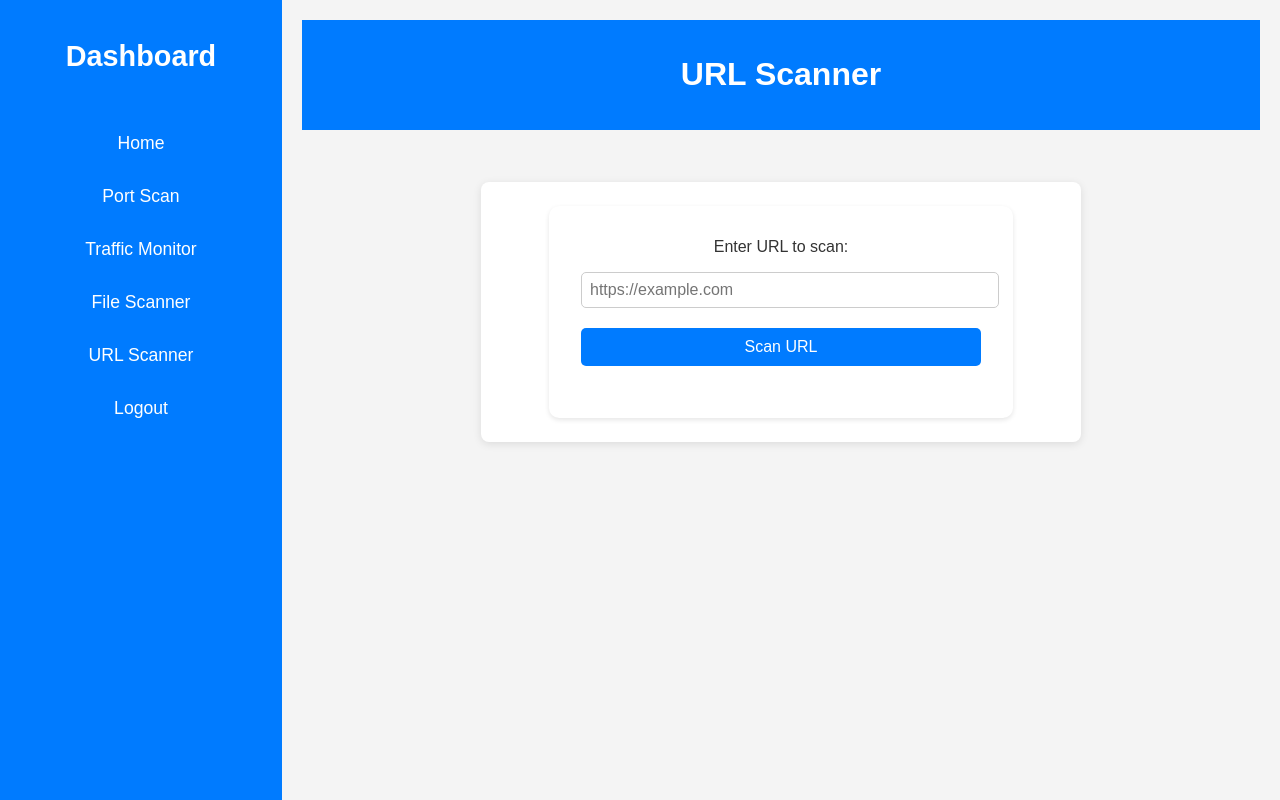
After one commit to YOUSSIFBB/Final-Year-Project-, a Flask app: page /url-scan in a window 1280 px wide. The commit adds this page. Run offline with Flask 3, Linux system fonts and the light colour scheme.

Commit message:
URL scanner
Added new URL scanner functionality

```diff
--- a/app.py
+++ b/app.py
@@ -8,6 +8,9 @@ import requests
 import time
 import hashlib
 from flask_cors import CORS
+import requests
+import base64
+
 
 app = Flask(__name__)
 app.secret_key = 'My_secret_key'
@@ -401,5 +404,55 @@ def download_report():
 
 
 
+#URL scanner
+@app.route('/url-scan', methods=['GET','POST'])
+def url_scan():
+    verdict = None
+    report = None
+
+    if request.method == 'POST':
+        url_to_scan = request.form['url']
+        headers = {"x-apikey": VT_API_KEY}
+        data = {"url": url_to_scan}
+
+        # 1) Submit URL for analysis
+        post = requests.post('https://www.virustotal.com/api/v3/urls',
+                              headers=headers, data=data)
+        if post.status_code == 200:
+            scan_id = post.json()['data']['id']
+
+            # 2) Poll until status == completed
+            for _ in range(10):
+                analysis = requests.get(
+                    f'https://www.virustotal.com/api/v3/analyses/{scan_id}',
+                    headers=headers
+                ).json()
+
+                if analysis['data']['attributes']['status'] == 'completed':
+                    report = analysis
+                    break
+                time.sleep(2)
+        else:
+            flash('Failed to submit URL for scanning', 'error')
+
+        # 3) Derive a simple verdict
+        if report:
+            stats = report['data']['attributes']['stats']
+            if stats.get('malicious', 0) > 0:
+                verdict = 'Malicious'
+            elif stats.get('suspicious', 0) > 0:
+                verdict = 'Suspicious'
+            else:
+                verdict = 'Safe'
+        else:
+            verdict = 'Unknown'
+
+    return render_template('urlScan.html',
+                           verdict=verdict,
+                           report=report)
+
+
+
+
 if __name__ == '__main__':
     app.run(debug=True)
--- a/templates/fileScan.html
+++ b/templates/fileScan.html
@@ -15,6 +15,7 @@
         <li><a href="{{ url_for('scan_page') }}">Port Scan</a></li>
         <li><a href="{{ url_for('vscan_page') }}">Traffic Monitor</a></li>
         <li><a class="active" href="{{ url_for('file_scan') }}">File Scanner</a></li>
+        <li><a href="{{ url_for('url_scan') }}">URL Scanner</a></li>
         <li><a href="{{ url_for('logout') }}">Logout</a></li>
       </ul>
     </div>
--- /dev/null
+++ b/templates/urlScan.html
@@ -0,0 +1,70 @@
+<!DOCTYPE html>
+<html lang="en">
+<head>
+  <meta charset="UTF-8" />
+  <title>ThreatGuard - URL Scanner</title>
+  <link rel="stylesheet" href="{{ url_for('static', filename='dashboard.css') }}" />
+  <link rel="stylesheet" href="{{ url_for('static', filename='styles.css') }}" />
+  <style>
+    pre { background:#f9f9f9; padding:1rem; border-radius:5px; overflow-x:auto; }
+    .card { background:#fff; border-radius:8px; box-shadow:0 2px 8px rgba(0,0,0,0.1); }
+    .card-body { padding:1.5rem; }
+  </style>
+</head>
+<body>
+  <div class="dashboard">
+    <div class="sidebar">
+      <h2>Dashboard</h2>
+      <ul>
+        <li><a href="{{ url_for('home') }}">Home</a></li>
+        <li><a href="{{ url_for('scan_page') }}">Port Scan</a></li>
+        <li><a href="{{ url_for('vscan_page') }}">Traffic Monitor</a></li>
+        <li><a href="{{ url_for('file_scan') }}">File Scanner</a></li>
+        <li><a class="active" href="{{ url_for('url_scan') }}">URL Scanner</a></li>
+        <li><a href="{{ url_for('logout') }}">Logout</a></li>
+      </ul>
+    </div>
+
+    <div class="main-content">
+      <div class="header">
+        <h1>URL Scanner</h1>
+      </div>
+
+      <main>
+        <div class="card" style="max-width:600px;margin:0 auto;">
+          <div class="card-body">
+            <form method="POST">
+              <label for="url">Enter URL to scan:</label>
+              <input type="url" name="url" id="url" placeholder="https://example.com" required
+                     style="width:100%;padding:0.5rem;margin:0.5rem 0;border-radius:5px;border:1px solid #ccc;">
+              <button type="submit" class="btn">Scan URL</button>
+            </form>
+          </div>
+        </div>
+
+        {% if verdict %}
+          <div style="text-align:center;margin-top:2rem;">
+            <h2>Verdict:</h2>
+            {% if verdict == 'Safe' %}
+              <p style="color:green;font-weight:bold;">✅ This URL appears SAFE.</p>
+            {% elif verdict == 'Malicious' %}
+              <p style="color:red;font-weight:bold;">❌ WARNING: This URL is MALICIOUS!</p>
+            {% elif verdict == 'Suspicious' %}
+              <p style="color:orange;font-weight:bold;">⚠️ This URL is SUSPICIOUS.</p>
+            {% else %}
+              <p style="color:gray;font-weight:bold;">❓ Verdict Unknown.</p>
+            {% endif %}
+          </div>
+        {% endif %}
+
+        {% if report %}
+          <div style="max-width:800px;margin:2rem auto;">
+            <h3>Full Analysis JSON</h3>
+            <pre>{{ report | tojson(indent=2) }}</pre>
+          </div>
+        {% endif %}
+      </main>
+    </div>
+  </div>
+</body>
+</html>
```
Also changed, not shown: 1 other file.
